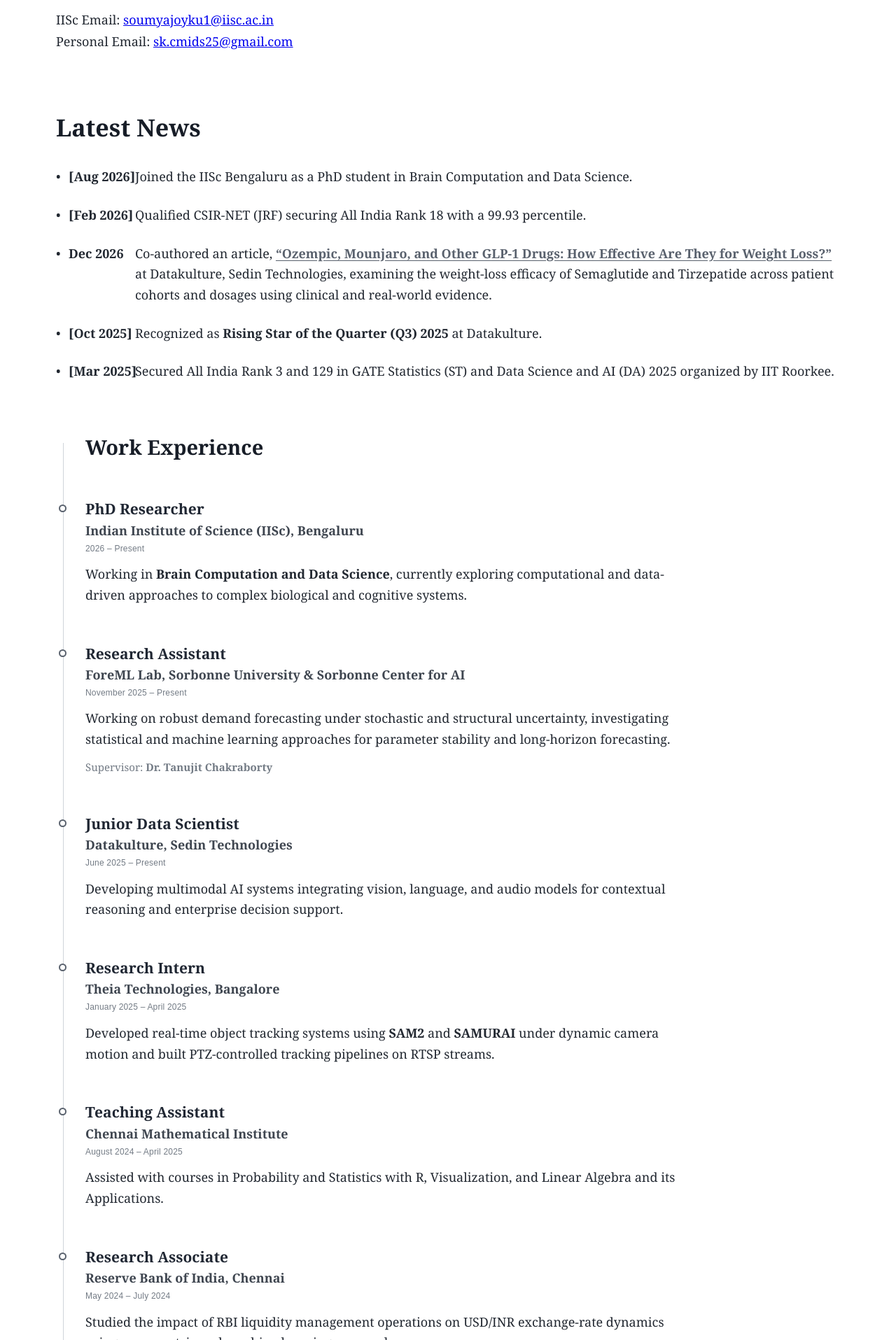
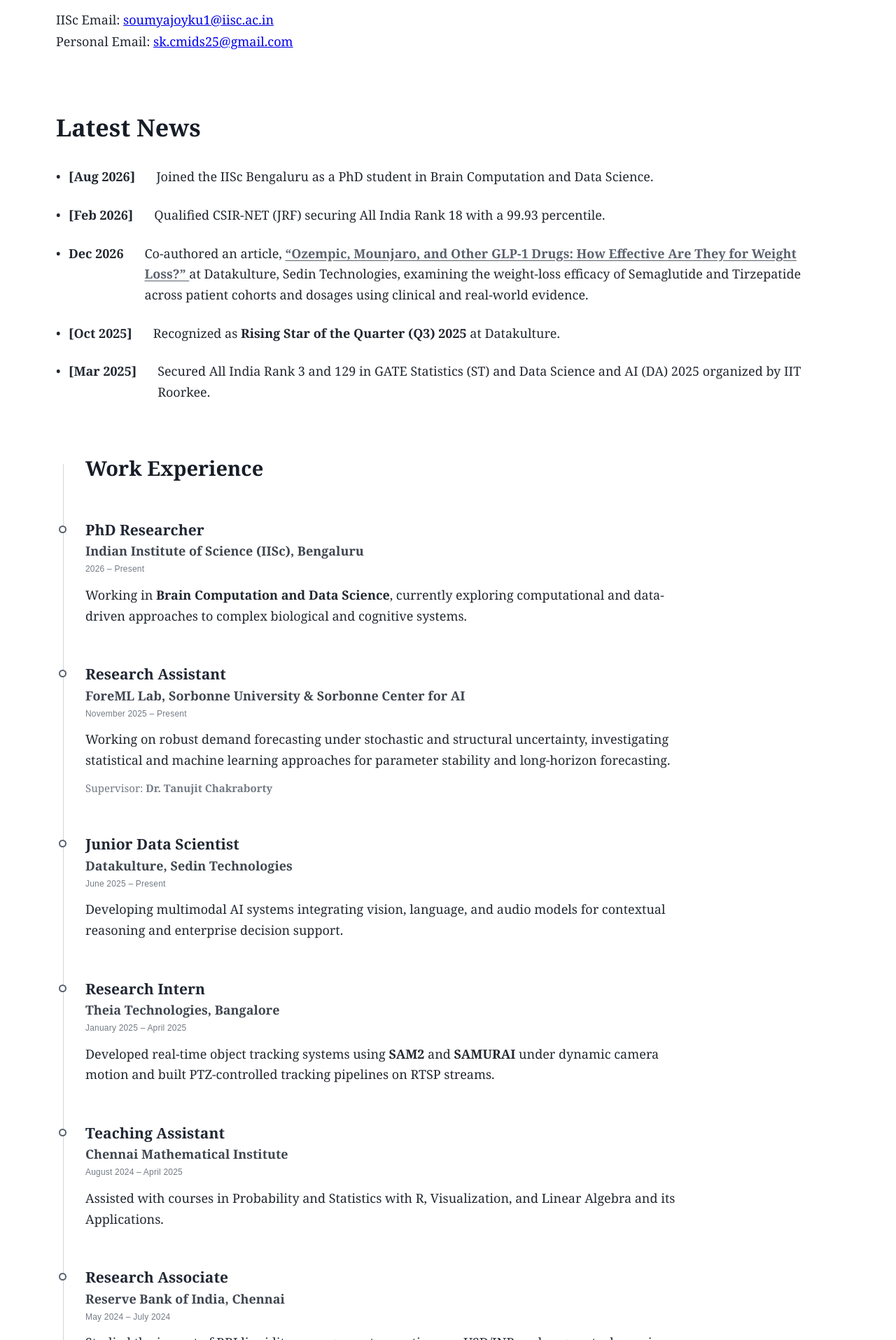
Before and after one commit to soumyajoykundu/sk-portfolio, a Jekyll site: the page built from index.md, in a window 1280 px wide. Shown: the part 836-2751 px from the top of the page at 70% size. Built offline with Jekyll 4.4.1, drawn with Linux system fonts in a browser that asks for light colours; our own code applies the rules of GitHub Pages for plain Markdown files.

Commit message:
Change grid-template-columns in latest-news-item

```diff
--- a/assets/css/style.css
+++ b/assets/css/style.css
@@ -253,7 +253,7 @@ body {
 .latest-news-item {
   display: grid;
 
-  grid-template-columns: 18px 95px minmax(0, 1fr);
+  grid-template-columns: 18px max-content minmax(0, 1fr);
 
   align-items: start;
 
```
